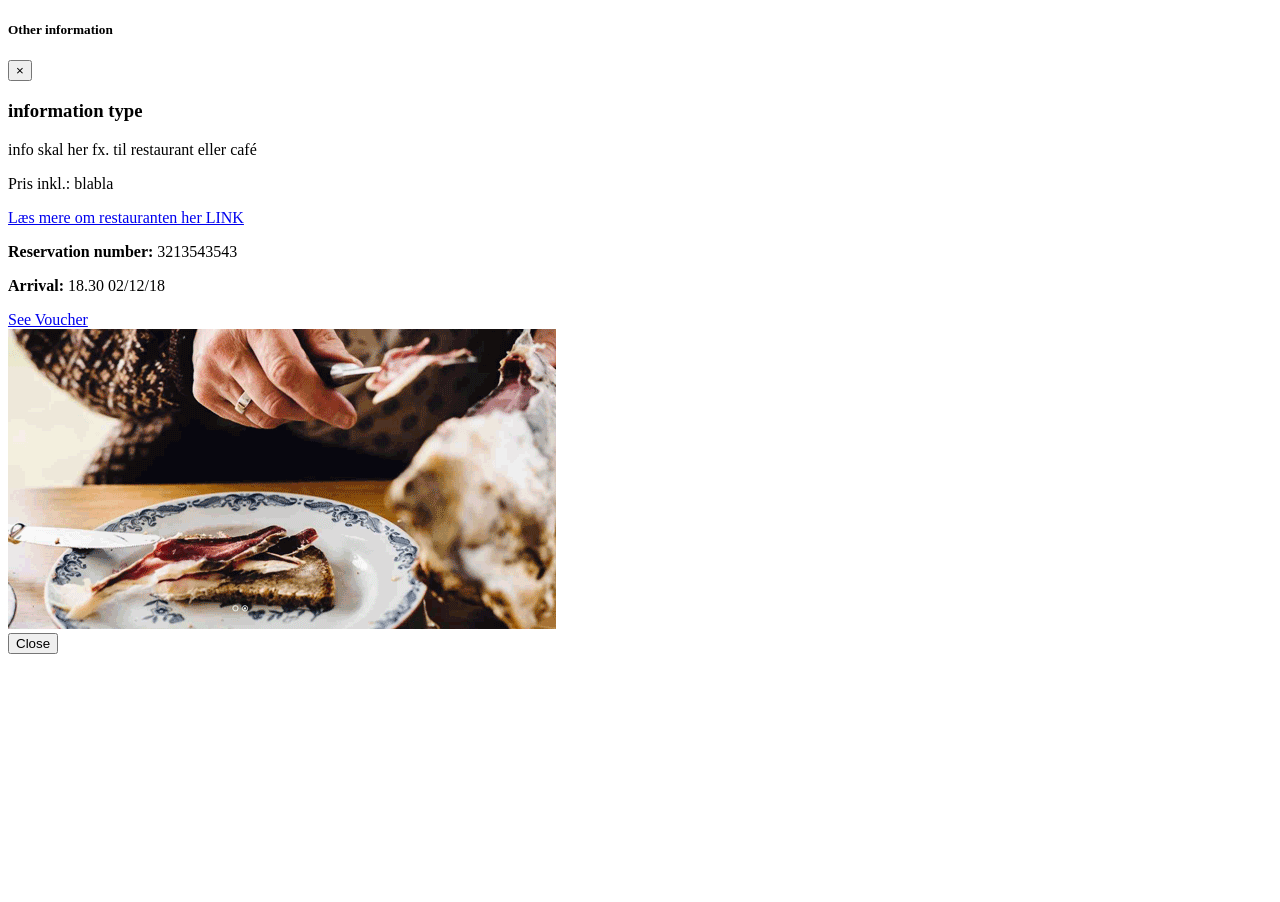
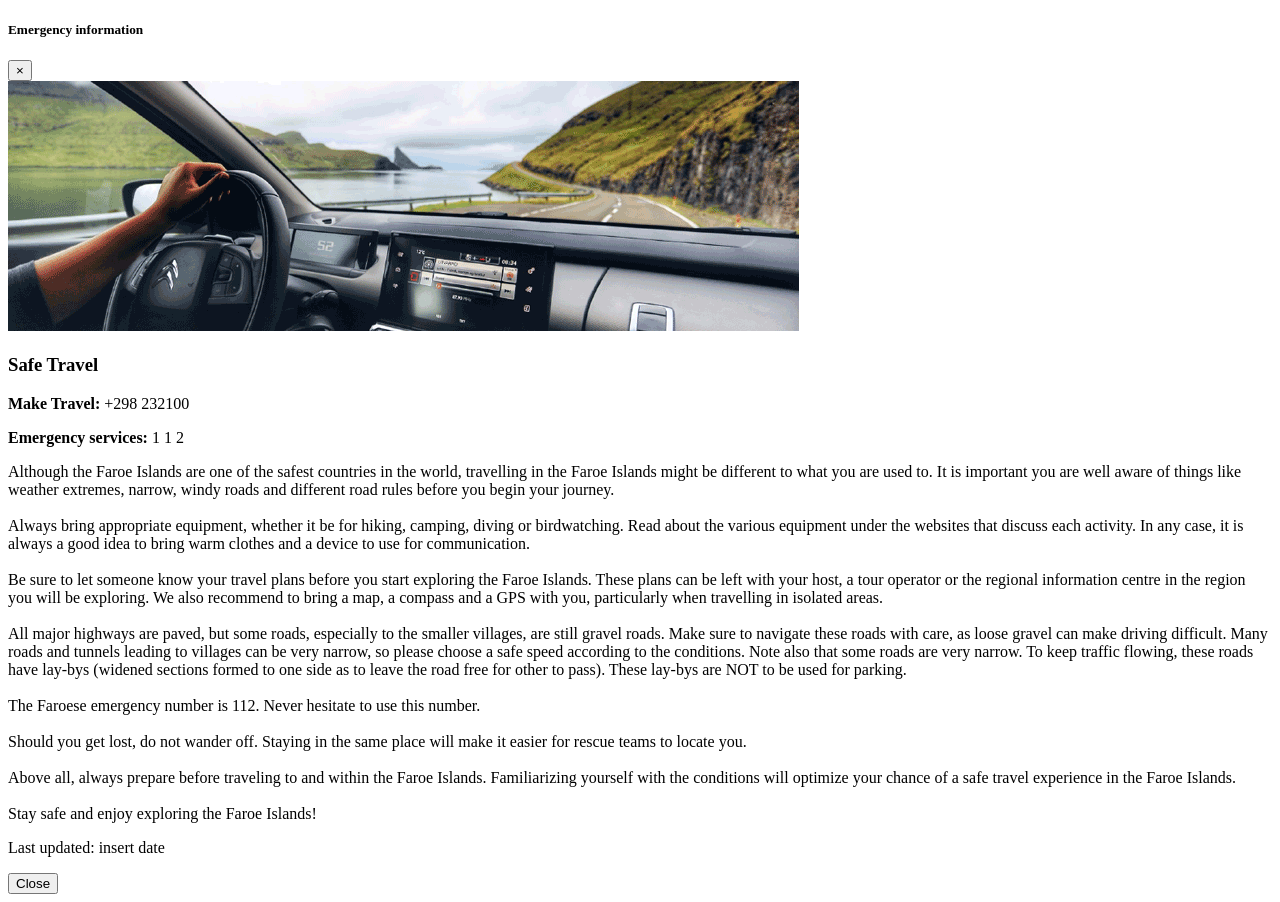
Before and after one commit to Schelde94/MakeTravel, a PHP site: page /modalother.php in a window 1280 px wide. Before the commit the page ends 654 px from the top, so only its background shows below. Run offline with PHP 8.4, Linux system fonts and the light colour scheme.

Commit message:
edited all files
edited styling in all files

```diff
--- a/front-end/index.php
+++ b/front-end/index.php
@@ -7,8 +7,6 @@
 <link rel="stylesheet" href="https://stackpath.bootstrapcdn.com/bootstrap/4.1.3/css/bootstrap.min.css" integrity="sha384-MCw98/SFnGE8fJT3GXwEOngsV7Zt27NXFoaoApmYm81iuXoPkFOJwJ8ERdknLPMO" crossorigin="anonymous">
 
 <link rel="stylesheet" href="styles.css">
-
-
 
 </head>
 
--- a/front-end/modaleat.php
+++ b/front-end/modaleat.php
@@ -23,7 +23,7 @@
 							<a href="#"><p class="card-text ml-1">Læs mere om restauranten her LINK</p></a>
 							<p class="card-text ml-1"><strong>Reservation number:</strong> 3213543543 </p>
 							<p class="card-text ml-1"><strong>Arrival:</strong> 18.30 02/12/18</p>
-      						<a href="#" class="btn btn-success btn-sm ml-1 mb-3">See Voucher</a>
+      						<a href="#" class="btn btn-success btn-sm ml-1 mb-3 rounded-0">See Voucher</a>
                 		</div>
             		</div>
  					<div class="col-7">
@@ -47,7 +47,7 @@
 							<a href="#"><p class="card-text ml-1">Læs mere om restauranten her LINK</p></a>
 							<p class="card-text ml-1"><strong>Reservation number:</strong> 3213543543 </p>
 							<p class="card-text ml-1"><strong>Arrival:</strong> 18.30 02/12/18</p>
-      						<a href="#" class="btn btn-success btn-sm ml-1 mb-3">See Voucher</a>
+      						<a href="#" class="btn btn-success btn-sm ml-1 mb-3 rounded-0">See Voucher</a>
                 		</div>
             		</div>
  					<div class="col-7">
--- a/front-end/modalflight.php
+++ b/front-end/modalflight.php
@@ -21,9 +21,9 @@
 				<p class="card-text ml-1"><strong>From:</strong> Copenhagen  <strong>To:</strong> Faroe Islands</p>
 				<p class="card-text ml-1"><strong>Departure:</strong> 11.30 01/12/18</p>
 				<p class="card-text ml-1"><strong>Arrival:</strong> 12.30 01/12/18</p>
-      			<a href="#" class="btn btn-success btn-sm ml-1 mb-3">See Tickets</a>
+      			<a href="#" class="btn btn-success btn-sm ml-1 mb-3 rounded-0">See Tickets</a>
   			</div>
-  			<div class="card-footer text-muted bg-dark text-white rounded-0">
+  			<div class="card-footer text-muted bg-dark text-white rounded-0 text-center">
     			<p>Last updated: insert date</p>
   			</div>
 		</div>
--- a/front-end/modalother.php
+++ b/front-end/modalother.php
@@ -4,33 +4,41 @@
   <div class="modal-dialog modal-lg modal-dialog-centered" role="document">
     <div class="modal-content">
       <div class="modal-header bg-success text-white">
-        <h5 class="modal-title" id="exampleModalCenterTitle">Other information</h5>
+        <h5 class="modal-title" id="exampleModalCenterTitle">Emergency information</h5>
         <button type="button" class="close" data-dismiss="modal" aria-label="Close">
           <span aria-hidden="true">&times;</span>
         </button>
       </div>
       <div class="modal-body">
-		<div class="container">
-      	<div class="card rounded-0">
-			<div class="row no-gutters">
-				<div class="col-5">
-                	<div class="card-block">
-           	        	<div class="card-header bg-dark text-white rounded-0">
-      						<h3 class="card-title">information type</h3>
-						</div>
-                    	<p class="card-text ml-1">info skal her fx. til restaurant eller café</p>
-						<p class="card-text ml-1">Pris inkl.: blabla</p>
-						<a href="#"><p class="card-text ml-1">Læs mere om restauranten her LINK</p></a>
-						<p class="card-text ml-1"><strong>Reservation number:</strong> 3213543543 </p>
-						<p class="card-text ml-1"><strong>Arrival:</strong> 18.30 02/12/18</p>
-      					<a href="#" class="btn btn-success btn-sm ml-1 mb-3">See Voucher</a>
-                	</div>
-            	</div>
- 				<div class="col-7">
-                	<img class="img-fluid rounded-0" id="sights" src="img/eat.PNG" alt="Card image cap">
-            	</div>
-			</div>
-  		</div>
+      	<div class="card">
+			<img class="card-img-top img-fluid rounded-0" id="flight" src="img/drive.PNG" alt="Card image cap">
+  			<div class="card-header bg-dark text-white text-center">
+    			<h3 class="card-title">Safe Travel</h3>
+  			</div>
+  			<div class="card-body">
+    			<p class="card-text ml-1 text-center"><strong>Make Travel:</strong> +298 232100</p>
+				<p class="card-text ml-1 text-center"><strong>Emergency services:</strong> 1 1 2</p>
+				<p>
+				Although the Faroe Islands are one of the safest countries in the world, travelling in the Faroe Islands might be different to what you are used to. It is important you are well aware of things like weather extremes, narrow, windy roads and different road rules before you begin your journey.<br><br>
+
+				Always bring appropriate equipment, whether it be for hiking, camping, diving or birdwatching. Read about the various equipment under the websites that discuss each activity. In any case, it is always a good idea to bring warm clothes and a device to use for communication.<br><br>
+
+				Be sure to let someone know your travel plans before you start exploring the Faroe Islands. These plans can be left with your host, a tour operator or the regional information centre in the region you will be exploring. We also recommend to bring a map, a compass and a GPS with you, particularly when travelling in isolated areas.<br><br>
+
+				All major highways are paved, but some roads, especially to the smaller villages, are still gravel roads. Make sure to navigate these roads with care, as loose gravel can make driving difficult. Many roads and tunnels leading to villages can be very narrow, so please choose a safe speed according to the conditions. Note also that some roads are very narrow. To keep traffic flowing, these roads have lay-bys (widened sections formed to one side as to leave the road free for other to pass). These lay-bys are NOT to be used for parking.<br><br>
+
+				The Faroese emergency number is 112. Never hesitate to use this number.<br><br>
+
+				Should you get lost, do not wander off. Staying in the same place will make it easier for rescue teams to locate you.<br><br>
+
+				Above all, always prepare before traveling to and within the Faroe Islands. Familiarizing yourself with the conditions will optimize your chance of a safe travel experience in the Faroe Islands.<br><br>
+
+				Stay safe and enjoy exploring the Faroe Islands!<br>
+				</p>
+  			</div>
+  			<div class="card-footer text-muted bg-dark text-white rounded-0 text-center">
+    			<p>Last updated: insert date</p>
+  			</div>
 		</div>
       </div>
       <div class="modal-footer">
--- a/front-end/modalsights.php
+++ b/front-end/modalsights.php
@@ -24,7 +24,7 @@
 						<p class="card-text ml-1"><strong>Reservation number:</strong> 3213543543 </p>
 						<p class="card-text ml-1"><strong>Departure:</strong> 09.30 04/12/18</p>
 						<p class="card-text ml-1"><strong>Arrival:</strong> 14.30 04/12/18</p>
-      					<a href="#" class="btn btn-success btn-sm ml-1 mb-3">See Voucher</a>
+      					<a href="#" class="btn btn-success btn-sm ml-1 mb-3 rounded-0">See Voucher</a>
                 	</div>
             	</div>
  				<div class="col-7">
@@ -46,7 +46,7 @@
 				<p class="card-text ml-1 lead">Do you have questions or are in need of inspiration to a new adventure, then let Make Travel help you.</p>
 				<p class="card-text ml-1 lead"><strong>Get in touch by emailing us here:<a href="mailto: make@make.fo"> make@make.fo</a> or by telephone: +298 232100 (FO) / +45 27771234 (DK)</strong></p>
   			</div>
-  			<div class="card-footer text-muted bg-dark text-white">
+  			<div class="card-footer text-muted bg-dark text-white text-center">
     			<p>Make Travel</p>
   			</div>
 		</div>
--- a/front-end/modaltransport.php
+++ b/front-end/modaltransport.php
@@ -25,7 +25,7 @@
 							<p class="card-text ml-1"><strong>Reservation number:</strong> 3213543543 </p>
 							<p class="card-text ml-1"><strong>Departure:</strong> 09.30 03/12/18</p>
 							<p class="card-text ml-1"><strong>Arrival:</strong> 14.30 03/12/18</p>
-      						<a href="#" class="btn btn-success btn-sm ml-1 mb-3">See Voucher</a>
+      						<a href="#" class="btn btn-success btn-sm ml-1 mb-3 rounded-0">See Voucher</a>
                 		</div>
             		</div>
  					<div class="col-7">
@@ -51,7 +51,7 @@
 							<p class="card-text ml-1"><strong>Reservation number:</strong> 3213543543 </p>
 							<p class="card-text ml-1"><strong>Departure:</strong> 09.30 03/12/18</p>
 							<p class="card-text ml-1"><strong>Arrival:</strong> 14.30 03/12/18</p>
-      						<a href="#" class="btn btn-success btn-sm ml-1 mb-3">See Voucher</a>
+      						<a href="#" class="btn btn-success btn-sm ml-1 mb-3 rounded-0">See Voucher</a>
                 		</div>
             		</div>
  					<div class="col-7">
@@ -77,7 +77,7 @@
 							<p class="card-text ml-1"><strong>Reservation number:</strong> 3213543543 </p>
 							<p class="card-text ml-1"><strong>Departure:</strong> 09.30 03/12/18</p>
 							<p class="card-text ml-1"><strong>Arrival:</strong> 14.30 03/12/18</p>
-      						<a href="#" class="btn btn-success btn-sm ml-1 mb-3">See Voucher</a>
+      						<a href="#" class="btn btn-success btn-sm ml-1 mb-3 rounded-0">See Voucher</a>
                 		</div>
             		</div>
  					<div class="col-7">
```
Also changed, not shown: front-end/modalcar.php (+4 -4 lines), front-end/modalgeneral.php (+4 -4 lines), front-end/modalhotel.php (+4 -4 lines).
